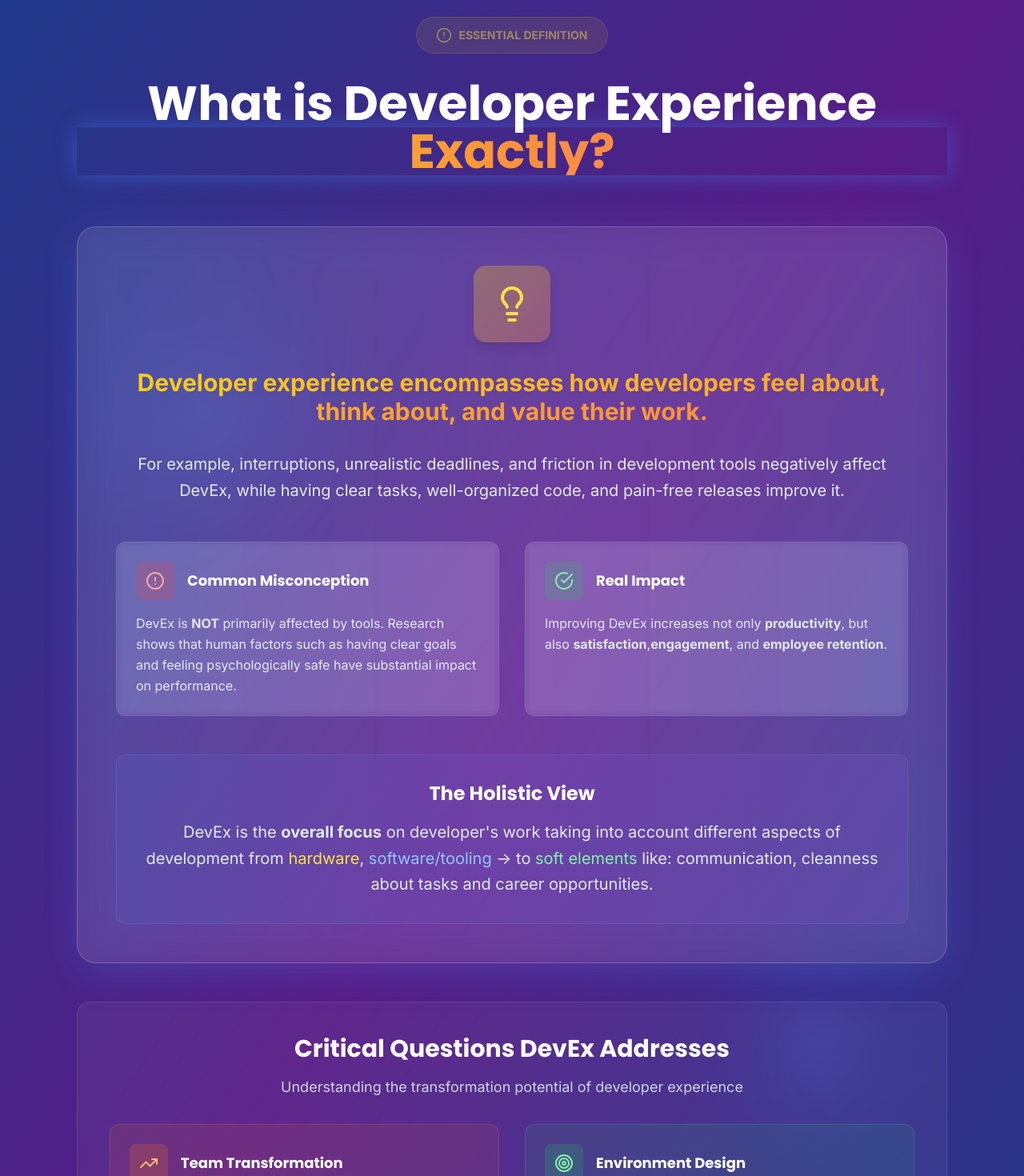
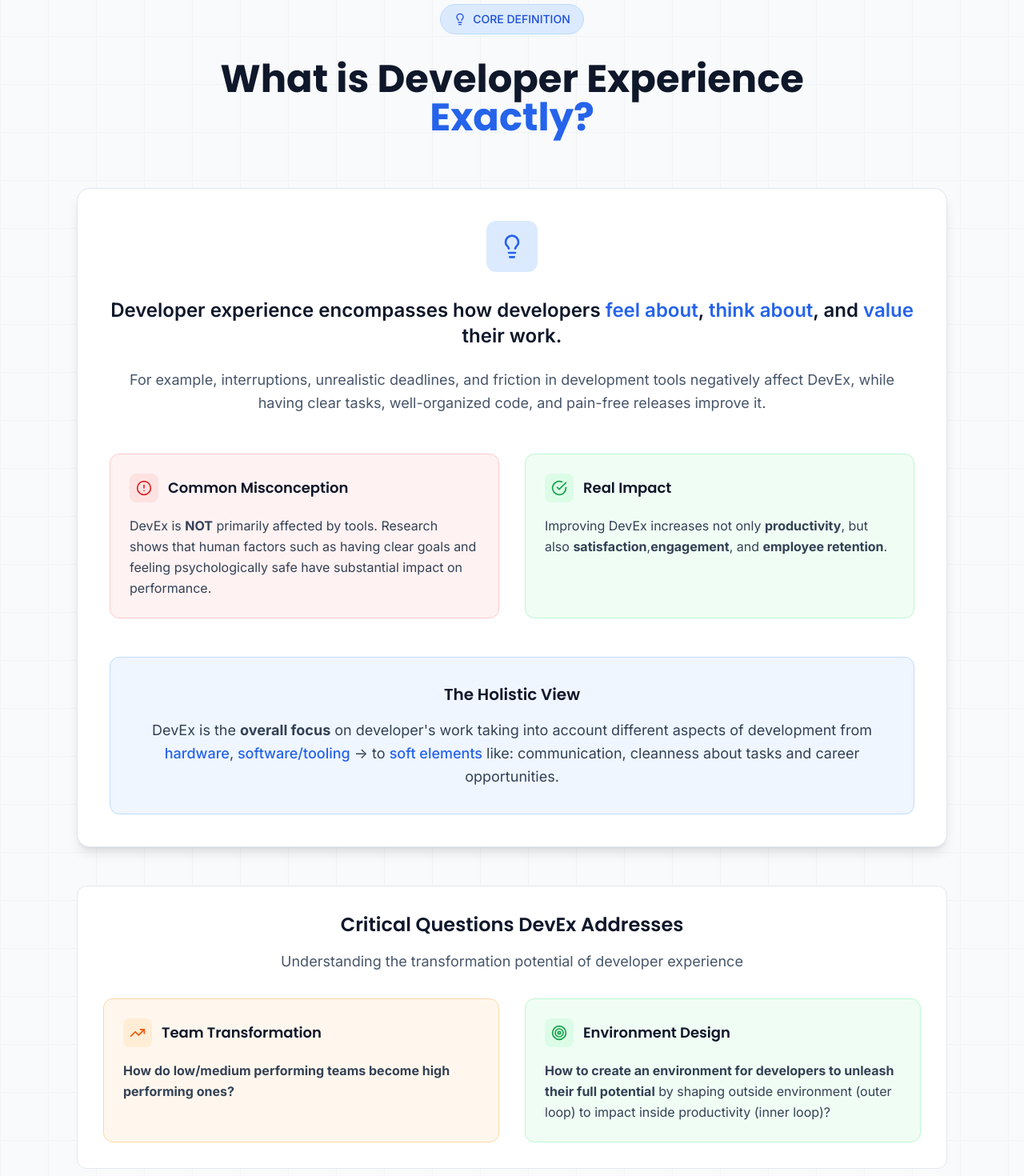
Before and after one commit to BorysW86/devex, a React (Vite) app: page /what-is-devex in a window 1280 px wide. Shown: the part 940-2410 px from the top of the page at 80% size. Built offline with nearby package versions, Linux system fonts and the light colour scheme.

Commit message:
Make DevEx section more neutral and add image to Metrics page

```diff
--- a/src/pages/WhatIsDevEx.tsx
+++ b/src/pages/WhatIsDevEx.tsx
@@ -315,65 +315,56 @@ const WhatIsDevEx: React.FC = () => {
         </div>
       </section>
 
-      {/* PROMINENT: What is Developer Experience Exactly? Section */}
-      <section className="py-24 bg-gradient-to-br from-blue-900 via-purple-900 to-blue-900 relative overflow-hidden">
-        {/* Animated Background Elements */}
-        <div className="absolute inset-0 opacity-20">
+      {/* NEUTRAL BUT PROMINENT: What is Developer Experience Exactly? Section */}
+      <section className="py-20 bg-gray-50 dark:bg-gray-800 relative overflow-hidden">
+        {/* Subtle Background Pattern */}
+        <div className="absolute inset-0 opacity-5 dark:opacity-10">
           <svg className="absolute inset-0 w-full h-full" xmlns="http://www.w3.org/2000/svg">
             <defs>
-              <radialGradient id="spotlightGradient" cx="50%" cy="50%" r="50%">
-                <stop offset="0%" stopColor="#3b82f6" stopOpacity="0.8"/>
-                <stop offset="100%" stopColor="#1e40af" stopOpacity="0.2"/>
-              </radialGradient>
+              <pattern id="definition-grid" width="60" height="60" patternUnits="userSpaceOnUse">
+                <path d="M 60 0 L 0 0 0 60" fill="none" stroke="currentColor" strokeWidth="1"/>
+              </pattern>
             </defs>
-            <circle cx="20%" cy="30%" r="200" fill="url(#spotlightGradient)">
-              <animate attributeName="opacity" values="0.3;0.8;0.3" dur="4s" repeatCount="indefinite"/>
-            </circle>
-            <circle cx="80%" cy="70%" r="150" fill="url(#spotlightGradient)">
-              <animate attributeName="opacity" values="0.8;0.3;0.8" dur="6s" repeatCount="indefinite"/>
-            </circle>
+            <rect width="100%" height="100%" fill="url(#definition-grid)" />
           </svg>
         </div>
 
         <div className="relative max-w-6xl mx-auto px-4 sm:px-6 lg:px-8 z-10">
-          {/* Attention-Grabbing Header */}
+          {/* Prominent but Neutral Header */}
           <div className="text-center mb-16">
-            <div className="inline-flex items-center px-6 py-3 rounded-full bg-yellow-400/20 backdrop-blur-sm border border-yellow-400/30 text-yellow-300 text-sm font-bold mb-8 animate-pulse">
-              <AlertCircle className="w-5 h-5 mr-2" />
-              ESSENTIAL DEFINITION
+            <div className="inline-flex items-center px-4 py-2 rounded-full bg-blue-100 dark:bg-blue-900/30 border border-blue-200 dark:border-blue-700 text-blue-700 dark:text-blue-300 text-sm font-medium mb-8">
+              <Lightbulb className="w-4 h-4 mr-2" />
+              CORE DEFINITION
             </div>
 
-            <h2 className="text-4xl sm:text-5xl lg:text-6xl font-bold text-white mb-8 leading-tight">
+            <h2 className="text-3xl sm:text-4xl lg:text-5xl font-bold text-gray-900 dark:text-white mb-8 leading-tight">
               <span className="block">What is Developer Experience</span>
-              <span className="block bg-gradient-to-r from-yellow-400 via-orange-400 to-red-400 bg-clip-text text-transparent animate-glow">
+              <span className="block text-blue-600 dark:text-blue-400">
                 Exactly?
               </span>
             </h2>
           </div>
 
-          {/* Main Definition Card - Ultra Prominent */}
-          <div className="relative bg-white/10 backdrop-blur-lg rounded-3xl p-12 mb-12 border border-white/20 shadow-2xl shadow-blue-500/20 hover:shadow-blue-500/30 transition-all duration-500 group">
-            {/* Glowing Border Effect */}
-            <div className="absolute inset-0 bg-gradient-to-r from-blue-400/20 via-purple-400/20 to-blue-400/20 rounded-3xl blur-xl opacity-50 group-hover:opacity-70 transition-opacity duration-500"></div>
-
+          {/* Main Definition Card - Prominent but Neutral */}
+          <div className="relative bg-white dark:bg-gray-900 rounded-2xl p-10 mb-12 border border-gray-200 dark:border-gray-700 shadow-lg hover:shadow-xl transition-all duration-300 group">
             {/* Content */}
             <div className="relative z-10">
               {/* Key Icon */}
               <div className="flex justify-center mb-8">
-                <div className="p-6 bg-gradient-to-br from-yellow-400/30 to-orange-400/30 rounded-2xl shadow-lg">
-                  <Lightbulb className="h-12 w-12 text-yellow-300" />
+                <div className="p-4 bg-blue-100 dark:bg-blue-900/30 rounded-xl">
+                  <Lightbulb className="h-8 w-8 text-blue-600 dark:text-blue-400" />
                 </div>
               </div>
 
               {/* Core Definition */}
               <div className="text-center mb-12">
-                <p className="text-2xl sm:text-3xl font-bold text-white leading-relaxed mb-8">
-                  <span className="bg-gradient-to-r from-yellow-400 to-orange-400 bg-clip-text text-transparent">
-                    Developer experience encompasses how developers feel about, think about, and value their work.
-                  </span>
+                <p className="text-xl sm:text-2xl font-semibold text-gray-900 dark:text-white leading-relaxed mb-6">
+                  Developer experience encompasses how developers <span className="text-blue-600 dark:text-blue-400">feel about</span>,
+                  <span className="text-blue-600 dark:text-blue-400"> think about</span>, and
+                  <span className="text-blue-600 dark:text-blue-400"> value</span> their work.
                 </p>
 
-                <p className="text-xl text-gray-200 leading-relaxed mb-6">
+                <p className="text-lg text-gray-600 dark:text-gray-300 leading-relaxed mb-6">
                   For example, interruptions, unrealistic deadlines, and friction in development tools negatively affect DevEx,
                   while having clear tasks, well-organized code, and pain-free releases improve it.
                 </p>
@@ -381,27 +372,27 @@ const WhatIsDevEx: React.FC = () => {
 
               {/* Key Insights Grid */}
               <div className="grid grid-cols-1 md:grid-cols-2 gap-8 mb-12">
-                <div className="bg-white/5 backdrop-blur-sm rounded-xl p-6 border border-white/10">
+                <div className="bg-red-50 dark:bg-red-900/20 rounded-xl p-6 border border-red-200 dark:border-red-800">
                   <div className="flex items-center mb-4">
-                    <div className="p-3 bg-red-500/20 rounded-lg mr-4">
-                      <AlertCircle className="h-6 w-6 text-red-300" />
+                    <div className="p-2 bg-red-100 dark:bg-red-900/50 rounded-lg mr-3">
+                      <AlertCircle className="h-5 w-5 text-red-600 dark:text-red-400" />
                     </div>
-                    <h3 className="text-lg font-bold text-white">Common Misconception</h3>
+                    <h3 className="text-lg font-semibold text-gray-900 dark:text-white">Common Misconception</h3>
                   </div>
-                  <p className="text-gray-200 leading-relaxed">
+                  <p className="text-gray-700 dark:text-gray-300 leading-relaxed">
                     DevEx is <strong>NOT</strong> primarily affected by tools. Research shows that human factors such as
                     having clear goals and feeling psychologically safe have substantial impact on performance.
                   </p>
                 </div>
 
-                <div className="bg-white/5 backdrop-blur-sm rounded-xl p-6 border border-white/10">
+                <div className="bg-green-50 dark:bg-green-900/20 rounded-xl p-6 border border-green-200 dark:border-green-800">
                   <div className="flex items-center mb-4">
-                    <div className="p-3 bg-green-500/20 rounded-lg mr-4">
-                      <CheckCircle className="h-6 w-6 text-green-300" />
+                    <div className="p-2 bg-green-100 dark:bg-green-900/50 rounded-lg mr-3">
+                      <CheckCircle className="h-5 w-5 text-green-600 dark:text-green-400" />
                     </div>
-                    <h3 className="text-lg font-bold text-white">Real Impact</h3>
+                    <h3 className="text-lg font-semibold text-gray-900 dark:text-white">Real Impact</h3>
                   </div>
-                  <p className="text-gray-200 leading-relaxed">
+                  <p className="text-gray-700 dark:text-gray-300 leading-relaxed">
                     Improving DevEx increases not only <strong>productivity</strong>, but also <strong>satisfaction</strong>,
                     <strong>engagement</strong>, and <strong>employee retention</strong>.
                   </p>
@@ -409,51 +400,52 @@ const WhatIsDevEx: React.FC = () => {
               </div>
 
               {/* Holistic Definition */}
-              <div className="bg-gradient-to-r from-blue-500/10 to-purple-500/10 rounded-xl p-8 border border-blue-400/20">
-                <h3 className="text-2xl font-bold text-white mb-4 text-center">
+              <div className="bg-blue-50 dark:bg-blue-900/20 rounded-xl p-8 border border-blue-200 dark:border-blue-800">
+                <h3 className="text-xl font-semibold text-gray-900 dark:text-white mb-4 text-center">
                   The Holistic View
                 </h3>
-                <p className="text-xl text-gray-200 leading-relaxed text-center">
+                <p className="text-lg text-gray-700 dark:text-gray-300 leading-relaxed text-center">
                   DevEx is the <strong>overall focus</strong> on developer's work taking into account different aspects
-                  of development from <span className="text-yellow-300">hardware</span>, <span className="text-blue-300">software/tooling</span> →
-                  to <span className="text-green-300">soft elements</span> like: communication, cleanness about tasks and career opportunities.
+                  of development from <span className="text-blue-600 dark:text-blue-400 font-medium">hardware</span>,
+                  <span className="text-blue-600 dark:text-blue-400 font-medium"> software/tooling</span> →
+                  to <span className="text-blue-600 dark:text-blue-400 font-medium"> soft elements</span> like: communication, cleanness about tasks and career opportunities.
                 </p>
               </div>
             </div>
           </div>
 
           {/* Critical Questions Section */}
-          <div className="bg-white/5 backdrop-blur-sm rounded-2xl p-10 border border-white/10 mb-12">
+          <div className="bg-white dark:bg-gray-900 rounded-xl p-8 border border-gray-200 dark:border-gray-700 mb-12">
             <div className="text-center mb-8">
-              <h3 className="text-3xl font-bold text-white mb-4">
+              <h3 className="text-2xl font-semibold text-gray-900 dark:text-white mb-4">
                 Critical Questions DevEx Addresses
               </h3>
-              <p className="text-lg text-gray-300">
+              <p className="text-lg text-gray-600 dark:text-gray-300">
                 Understanding the transformation potential of developer experience
               </p>
             </div>
 
             <div className="grid grid-cols-1 lg:grid-cols-2 gap-8">
-              <div className="bg-gradient-to-br from-orange-500/10 to-red-500/10 rounded-xl p-6 border border-orange-400/20">
+              <div className="bg-orange-50 dark:bg-orange-900/20 rounded-xl p-6 border border-orange-200 dark:border-orange-800">
                 <div className="flex items-center mb-4">
-                  <div className="p-3 bg-orange-500/20 rounded-lg mr-4">
-                    <TrendingUp className="h-6 w-6 text-orange-300" />
+                  <div className="p-2 bg-orange-100 dark:bg-orange-900/50 rounded-lg mr-3">
+                    <TrendingUp className="h-5 w-5 text-orange-600 dark:text-orange-400" />
                   </div>
-                  <h4 className="text-lg font-bold text-white">Team Transformation</h4>
+                  <h4 className="text-lg font-semibold text-gray-900 dark:text-white">Team Transformation</h4>
                 </div>
-                <p className="text-gray-200 leading-relaxed">
+                <p className="text-gray-700 dark:text-gray-300 leading-relaxed">
                   <strong>How do low/medium performing teams become high performing ones?</strong>
                 </p>
               </div>
 
-              <div className="bg-gradient-to-br from-green-500/10 to-emerald-500/10 rounded-xl p-6 border border-green-400/20">
+              <div className="bg-green-50 dark:bg-green-900/20 rounded-xl p-6 border border-green-200 dark:border-green-800">
                 <div className="flex items-center mb-4">
-                  <div className="p-3 bg-green-500/20 rounded-lg mr-4">
-                    <Target className="h-6 w-6 text-green-300" />
+                  <div className="p-2 bg-green-100 dark:bg-green-900/50 rounded-lg mr-3">
+                    <Target className="h-5 w-5 text-green-600 dark:text-green-400" />
                   </div>
-                  <h4 className="text-lg font-bold text-white">Environment Design</h4>
+                  <h4 className="text-lg font-semibold text-gray-900 dark:text-white">Environment Design</h4>
                 </div>
-                <p className="text-gray-200 leading-relaxed">
+                <p className="text-gray-700 dark:text-gray-300 leading-relaxed">
                   <strong>How to create an environment for developers to unleash their full potential</strong> by shaping
                   outside environment (outer loop) to impact inside productivity (inner loop)?
                 </p>
@@ -463,21 +455,20 @@ const WhatIsDevEx: React.FC = () => {
 
           {/* Call to Action */}
           <div className="text-center">
-            <p className="text-xl text-gray-300 mb-8">
+            <p className="text-lg text-gray-600 dark:text-gray-300 mb-8">
               Ready to dive deeper into the components that make up exceptional developer experience?
             </p>
             <div className="flex flex-col sm:flex-row items-center justify-center gap-4">
               <Link
                 to="/key-areas"
-                className="group relative inline-flex items-center px-8 py-4 bg-gradient-to-r from-yellow-500 to-orange-500 hover:from-yellow-400 hover:to-orange-400 text-black font-bold rounded-lg transition-all duration-300 transform hover:scale-105 shadow-lg shadow-yellow-500/25 hover:shadow-yellow-500/40"
+                className="group relative inline-flex items-center px-8 py-4 bg-blue-600 hover:bg-blue-700 text-white font-semibold rounded-lg transition-all duration-300 transform hover:scale-105 shadow-lg hover:shadow-xl"
               >
-                <div className="absolute inset-0 bg-gradient-to-r from-yellow-300 to-orange-300 rounded-lg blur opacity-30 group-hover:opacity-50 transition-opacity duration-300"></div>
                 <span className="relative">Explore Key Areas</span>
                 <ArrowRight className="relative ml-2 h-5 w-5 group-hover:translate-x-1 transition-transform" />
               </Link>
               <Link
                 to="#inner-outer-loop"
-                className="group relative inline-flex items-center px-8 py-4 bg-white/10 backdrop-blur-sm hover:bg-white/20 text-white font-semibold rounded-lg border border-white/20 hover:border-white/30 transition-all duration-300 hover:scale-105 shadow-lg hover:shadow-xl"
+                className="group relative inline-flex items-center px-8 py-4 bg-white dark:bg-gray-800 text-gray-900 dark:text-white font-semibold rounded-lg border border-gray-200 dark:border-gray-700 hover:border-gray-300 dark:hover:border-gray-600 transition-all duration-300 hover:scale-105 shadow-lg hover:shadow-xl"
               >
                 Learn About Inner/Outer Loops
               </Link>
```
Also changed, not shown: src/pages/MetricsPage.tsx (+38 -3 lines), public/image copy copy copy copy copy.png.
